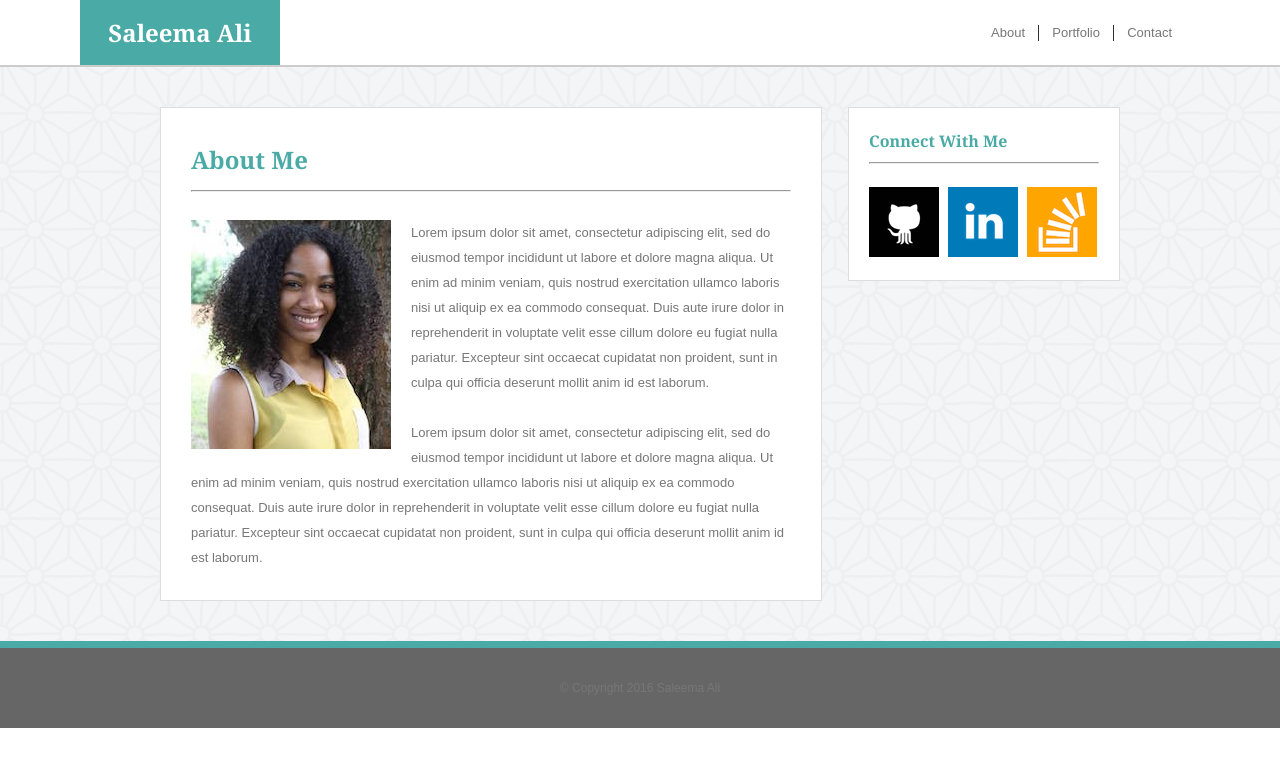
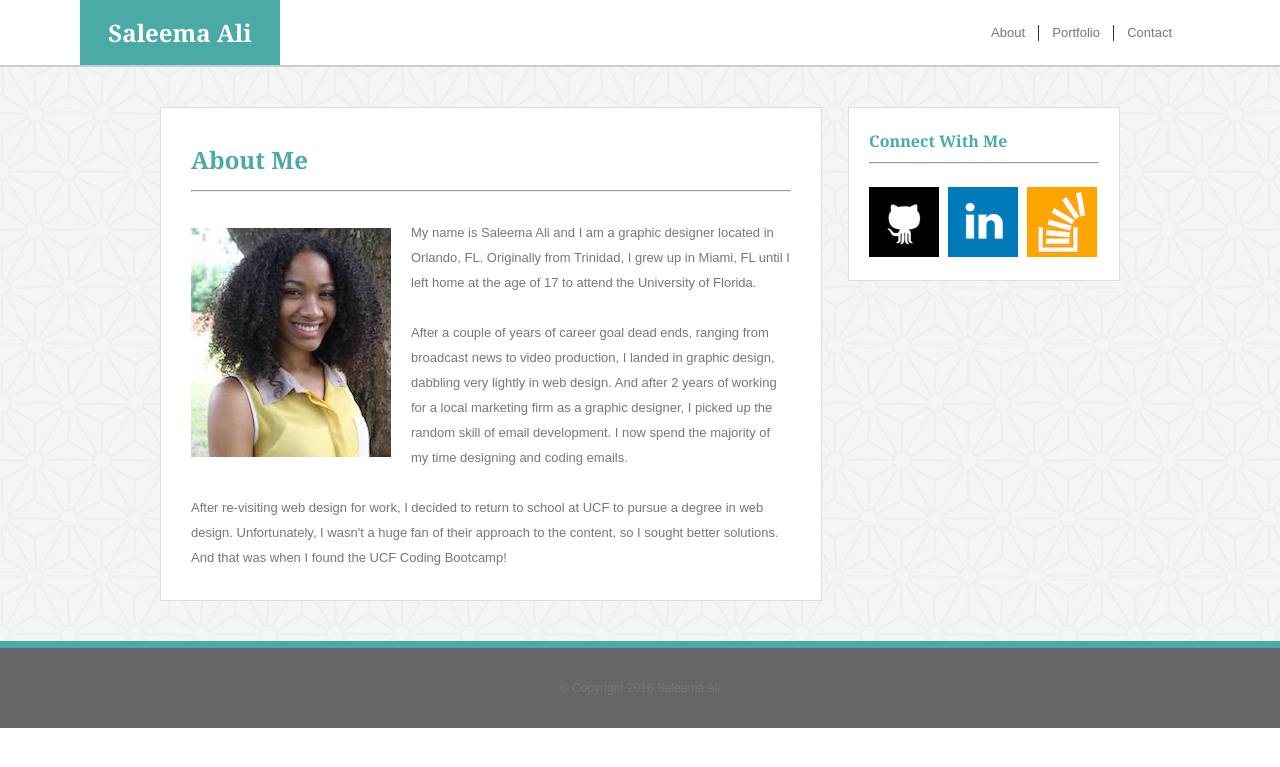
Before and after one commit to sali1390/Basic-Portfolio, a PHP site: page / in a window 1280 px wide. Shown: the top 767 px of the page. Run offline with PHP 8.4, Linux system fonts and the light colour scheme.

Commit message:
Added copy and links

```diff
--- a/assets/css/style.css
+++ b/assets/css/style.css
@@ -113,8 +113,7 @@ body p, a{
 /*Home*/
 .profile-pic {
 	float: left;
-	padding-right: 20px;
-	padding-bottom: 10px;
+	padding: 8px 20px 10px 0;
 }
 
 /*Portfolio*/
--- a/contact.html
+++ b/contact.html
@@ -42,9 +42,9 @@
 				<aside class="sidebar">
 					<h4>Connect With Me</h4>
 					<hr>
-					<a href="" target="_blank"><img src="assets/images/github.png" alt="Github Link" class="social social-left"></a>
-					<a href="" target="_blank"><img src="assets/images/linkedin.png" alt="LinkedIn Link" class="social social-left"></a>
-					<a href="" target="_blank"><img src="assets/images/stackoverflow.png" alt="StackOverflow Link" class="social"></a>
+					<a href="https://github.com/sali1390" target="_blank"><img src="assets/images/github.png" alt="Github Link" class="social social-left"></a>
+					<a href="https://www.linkedin.com/in/saleema-ali-510a7826" target="_blank"><img src="assets/images/linkedin.png" alt="LinkedIn Link" class="social social-left"></a>
+					<a href="http://stackoverflow.com/users/6851039/saleema-ali" target="_blank"><img src="assets/images/stackoverflow.png" alt="StackOverflow Link" class="social"></a>
 				</aside>
 			</div>
 
--- a/index.html
+++ b/index.html
@@ -28,18 +28,20 @@
 					<hr>
 					<div id="about-content">
 						<img src="assets/images/sal_profile.jpg" alt="Saleema Profile Pic" class="profile-pic">
-						<p>Lorem ipsum dolor sit amet, consectetur adipiscing elit, sed do eiusmod tempor incididunt ut labore et dolore magna aliqua. Ut enim ad minim veniam, quis nostrud exercitation ullamco laboris nisi ut aliquip ex ea commodo consequat. Duis aute irure dolor in reprehenderit in voluptate velit esse cillum dolore eu fugiat nulla pariatur. Excepteur sint occaecat cupidatat non proident, sunt in culpa qui officia deserunt mollit anim id est laborum.
+						<p>My name is Saleema Ali and I am a graphic designer located in Orlando, FL. Originally from Trinidad, I grew up in Miami, FL until I left home at the age of 17 to attend the University of Florida.
 						<br><br>
-						Lorem ipsum dolor sit amet, consectetur adipiscing elit, sed do eiusmod tempor incididunt ut labore et dolore magna aliqua. Ut enim ad minim veniam, quis nostrud exercitation ullamco laboris nisi ut aliquip ex ea commodo consequat. Duis aute irure dolor in reprehenderit in voluptate velit esse cillum dolore eu fugiat nulla pariatur. Excepteur sint occaecat cupidatat non proident, sunt in culpa qui officia deserunt mollit anim id est laborum.</p>
+						After a couple of years of career goal dead ends, ranging from broadcast news to video production, I landed in graphic design, dabbling very lightly in web design. And after 2 years of working for a local marketing firm as a graphic designer, I picked up the random skill of email development. I now spend the majority of my time designing and coding emails.
+						<br><br>
+						After re-visiting web design for work, I decided to return to school at UCF to pursue a degree in web design. Unfortunately, I wasn't a huge fan of their approach to the content, so I sought better solutions. And that was when I found the UCF Coding Bootcamp!</p>
 					</div>
 				</div>
 
 				<aside class="sidebar">
 					<h4>Connect With Me</h4>
 					<hr>
-					<a href="" target="_blank"><img src="assets/images/github.png" alt="Github Link" class="social social-left"></a>
-					<a href="" target="_blank"><img src="assets/images/linkedin.png" alt="LinkedIn Link" class="social social-left"></a>
-					<a href="" target="_blank"><img src="assets/images/stackoverflow.png" alt="StackOverflow Link" class="social"></a>
+					<a href="https://github.com/sali1390" target="_blank"><img src="assets/images/github.png" alt="Github Link" class="social social-left"></a>
+					<a href="https://www.linkedin.com/in/saleema-ali-510a7826" target="_blank"><img src="assets/images/linkedin.png" alt="LinkedIn Link" class="social social-left"></a>
+					<a href="http://stackoverflow.com/users/6851039/saleema-ali" target="_blank"><img src="assets/images/stackoverflow.png" alt="StackOverflow Link" class="social"></a>
 				</aside>
 			</div>
 
```
Also changed, not shown: portfolio.html (+9 -9 lines).
